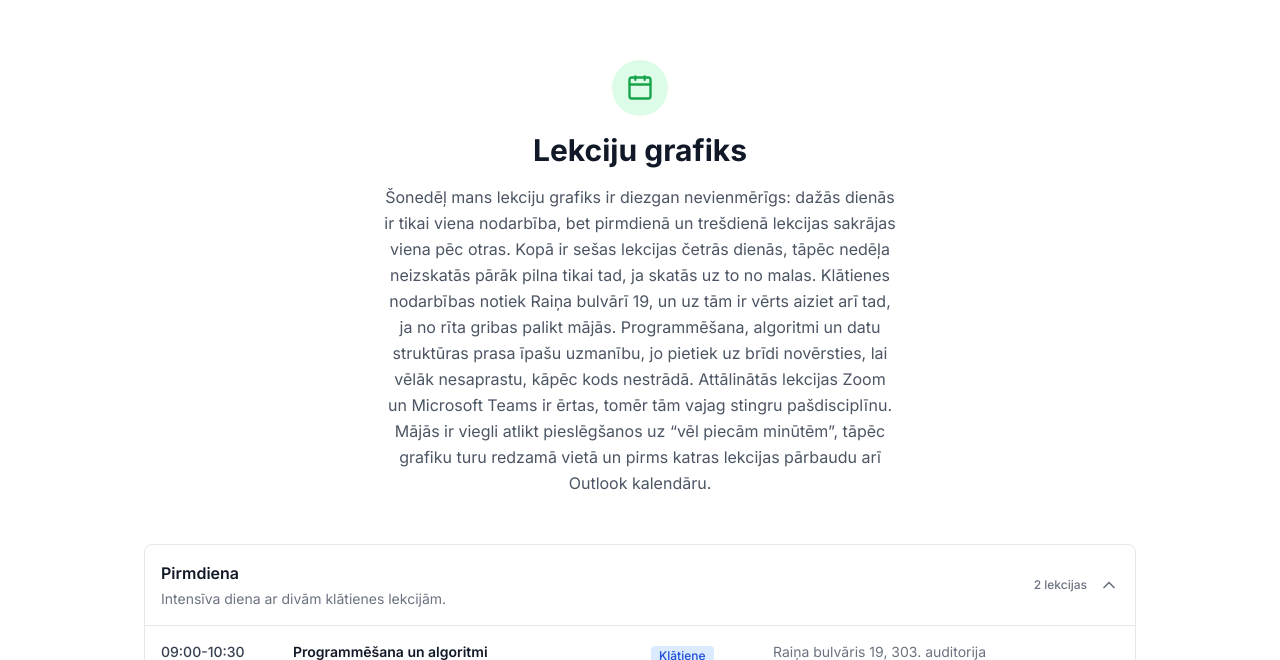
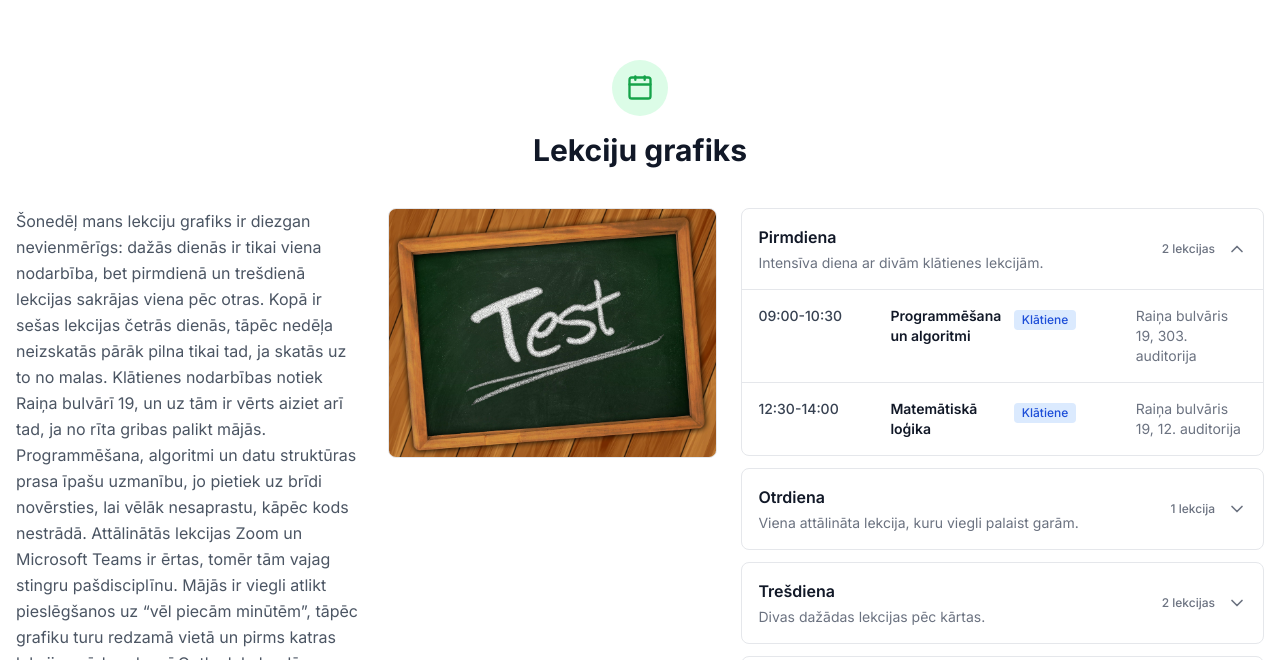
Before and after one commit to sabinestasuna/manalieliskanedela, a Next.js app: page / in a window 1280 px wide. Shown: the part 820-1480 px from the top of the page. Built offline with nearby package versions, Linux system fonts and the light colour scheme.

Commit message:
Add lecture board image

```diff
--- a/components/sections/Lekcijas.tsx
+++ b/components/sections/Lekcijas.tsx
@@ -1,5 +1,6 @@
 "use client";
 
+import Image from "next/image";
 import { useState } from "react";
 import { Calendar, ChevronDown } from "lucide-react";
 
@@ -40,13 +41,16 @@ export function Lekcijas() {
   const [openDay, setOpenDay] = useState(schedule[0].day);
 
   return (
-    <section id="lekcijas" className="py-20 px-4 max-w-5xl mx-auto">
-      <div className="flex flex-col items-center text-center mb-12">
+    <section id="lekcijas" className="py-20 px-4 max-w-7xl mx-auto">
+      <div className="flex flex-col items-center text-center mb-10">
         <div className="mb-4 flex items-center justify-center w-14 h-14 rounded-full bg-green-100 dark:bg-green-900/30">
           <Calendar size={28} className="text-green-600 dark:text-green-400" />
         </div>
-        <h2 className="text-2xl sm:text-3xl font-bold mb-4">Lekciju grafiks</h2>
-        <p className="text-gray-600 dark:text-gray-400 max-w-lg leading-relaxed">
+        <h2 className="text-2xl sm:text-3xl font-bold">Lekciju grafiks</h2>
+      </div>
+
+      <div className="grid gap-6 lg:grid-cols-[minmax(0,0.9fr)_minmax(0,0.85fr)_minmax(0,1.35fr)] lg:items-start">
+        <p className="text-gray-600 dark:text-gray-400 leading-relaxed">
           Šonedēļ mans lekciju grafiks ir diezgan nevienmērīgs: dažās dienās ir tikai viena
           nodarbība, bet pirmdienā un trešdienā lekcijas sakrājas viena pēc otras. Kopā ir sešas
           lekcijas četrās dienās, tāpēc nedēļa neizskatās pārāk pilna tikai tad, ja skatās uz to no
@@ -57,6 +61,18 @@ export function Lekcijas() {
           pašdisciplīnu. Mājās ir viegli atlikt pieslēgšanos uz “vēl piecām minūtēm”, tāpēc grafiku
           turu redzamā vietā un pirms katras lekcijas pārbaudu arī Outlook kalendāru.
         </p>
+
+        <div>
+          <figure className="overflow-hidden rounded-lg border border-gray-200 dark:border-gray-800 bg-white dark:bg-gray-950">
+            <Image
+              src="/images/lecture-test-board.jpg"
+              alt="Tāfele ar uzrakstu Test kā noskaņas attēls lekciju un pārbaudes darbu sadaļai"
+              width={1920}
+              height={1435}
+              className="h-auto w-full object-cover"
+              priority={false}
+            />
+          </figure>
         </div>
 
         <div className="space-y-3">
@@ -113,6 +129,7 @@ export function Lekcijas() {
             );
           })}
         </div>
+      </div>
     </section>
   );
 }
```
Also changed, not shown: public/images/lecture-test-board.jpg (added). Lines whose indentation alone changed are shown as unchanged.
